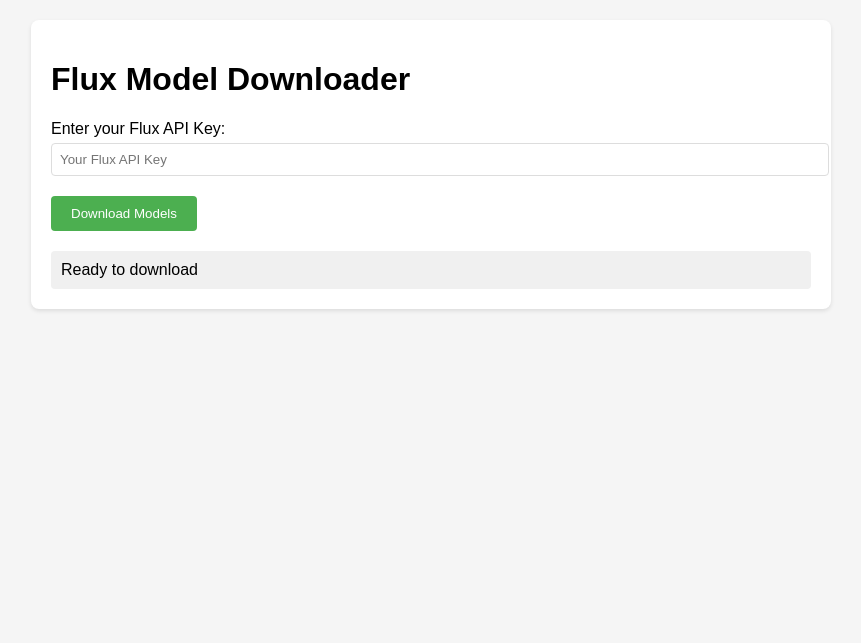
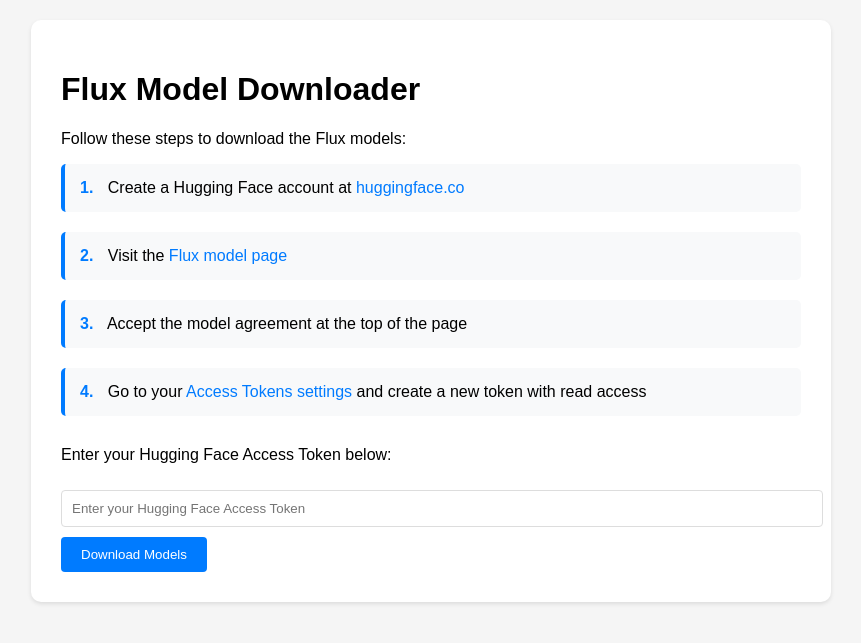
Before and after one commit to TheArtOfficial/ArtOfficialStudio, a Flask app: page / in a window 1280 px wide. Shown: the top 643 px of the page, without its empty margins (209-1070 px from the left). Run offline with Flask 3, Linux system fonts and the light colour scheme.

Commit message:
Update Flux model downloader UI with improved instructions and styling

```diff
--- a/flux_model_downloader/templates/index.html
+++ b/flux_model_downloader/templates/index.html
@@ -12,112 +12,84 @@
         }
         .container {
             background-color: white;
-            padding: 20px;
-            border-radius: 8px;
+            padding: 30px;
+            border-radius: 10px;
             box-shadow: 0 2px 4px rgba(0,0,0,0.1);
         }
+        .step {
+            margin-bottom: 20px;
+            padding: 15px;
+            background-color: #f8f9fa;
+            border-radius: 5px;
+            border-left: 4px solid #007bff;
+        }
+        .step-number {
+            font-weight: bold;
+            color: #007bff;
+            margin-right: 10px;
+        }
+        a {
+            color: #007bff;
+            text-decoration: none;
+        }
+        a:hover {
+            text-decoration: underline;
+        }
         .form-group {
-            margin-bottom: 20px;
+            margin-top: 30px;
         }
         input[type="text"] {
             width: 100%;
-            padding: 8px;
+            padding: 10px;
+            margin: 10px 0;
             border: 1px solid #ddd;
             border-radius: 4px;
-            margin-top: 5px;
         }
         button {
-            background-color: #4CAF50;
+            background-color: #007bff;
             color: white;
             padding: 10px 20px;
             border: none;
             border-radius: 4px;
             cursor: pointer;
         }
-        button:disabled {
-            background-color: #cccccc;
-        }
-        #status {
-            margin-top: 20px;
-            padding: 10px;
-            border-radius: 4px;
-        }
-        .status-idle {
-            background-color: #f0f0f0;
-        }
-        .status-downloading {
-            background-color: #fff3cd;
-        }
-        .status-completed {
-            background-color: #d4edda;
-        }
-        .status-error {
-            background-color: #f8d7da;
+        button:hover {
+            background-color: #0056b3;
         }
     </style>
 </head>
 <body>
     <div class="container">
         <h1>Flux Model Downloader</h1>
+        <p>Follow these steps to download the Flux models:</p>
+
+        <div class="step">
+            <span class="step-number">1.</span>
+            Create a Hugging Face account at <a href="https://huggingface.co" target="_blank">huggingface.co</a>
+        </div>
+
+        <div class="step">
+            <span class="step-number">2.</span>
+            Visit the <a href="https://huggingface.co/flux-dev" target="_blank">Flux model page</a>
+        </div>
+
+        <div class="step">
+            <span class="step-number">3.</span>
+            Accept the model agreement at the top of the page
+        </div>
+
+        <div class="step">
+            <span class="step-number">4.</span>
+            Go to your <a href="https://huggingface.co/settings/tokens" target="_blank">Access Tokens settings</a> and create a new token with read access
+        </div>
+
         <div class="form-group">
-            <label for="api_key">Enter your Flux API Key:</label>
-            <input type="text" id="api_key" name="api_key" placeholder="Your Flux API Key">
-        </div>
-        <button id="downloadBtn" onclick="startDownload()">Download Models</button>
-        <div id="status" class="status-idle">
-            Ready to download
+            <p>Enter your Hugging Face Access Token below:</p>
+            <form action="/download" method="post">
+                <input type="text" name="token" placeholder="Enter your Hugging Face Access Token" required>
+                <button type="submit">Download Models</button>
+            </form>
         </div>
     </div>
-
-    <script>
-        let downloadInProgress = false;
-
-        function updateStatus() {
-            fetch('/status')
-                .then(response => response.json())
-                .then(data => {
-                    const statusDiv = document.getElementById('status');
-                    statusDiv.className = `status-${data.status}`;
-                    statusDiv.textContent = data.message;
-
-                    if (data.status === 'completed' || data.status === 'error') {
-                        downloadInProgress = false;
-                        document.getElementById('downloadBtn').disabled = false;
-                    } else if (data.status === 'downloading') {
-                        setTimeout(updateStatus, 1000);
-                    }
-                });
-        }
-
-        function startDownload() {
-            if (downloadInProgress) return;
-
-            const apiKey = document.getElementById('api_key').value;
-            if (!apiKey) {
-                alert('Please enter your API key');
-                return;
-            }
-
-            downloadInProgress = true;
-            document.getElementById('downloadBtn').disabled = true;
-
-            fetch('/download', {
-                method: 'POST',
-                headers: {
-                    'Content-Type': 'application/x-www-form-urlencoded',
-                },
-                body: `api_key=${encodeURIComponent(apiKey)}`
-            })
-            .then(response => response.json())
-            .then(data => {
-                updateStatus();
-            })
-            .catch(error => {
-                console.error('Error:', error);
-                downloadInProgress = false;
-                document.getElementById('downloadBtn').disabled = false;
-            });
-        }
-    </script>
 </body>
 </html>
```
